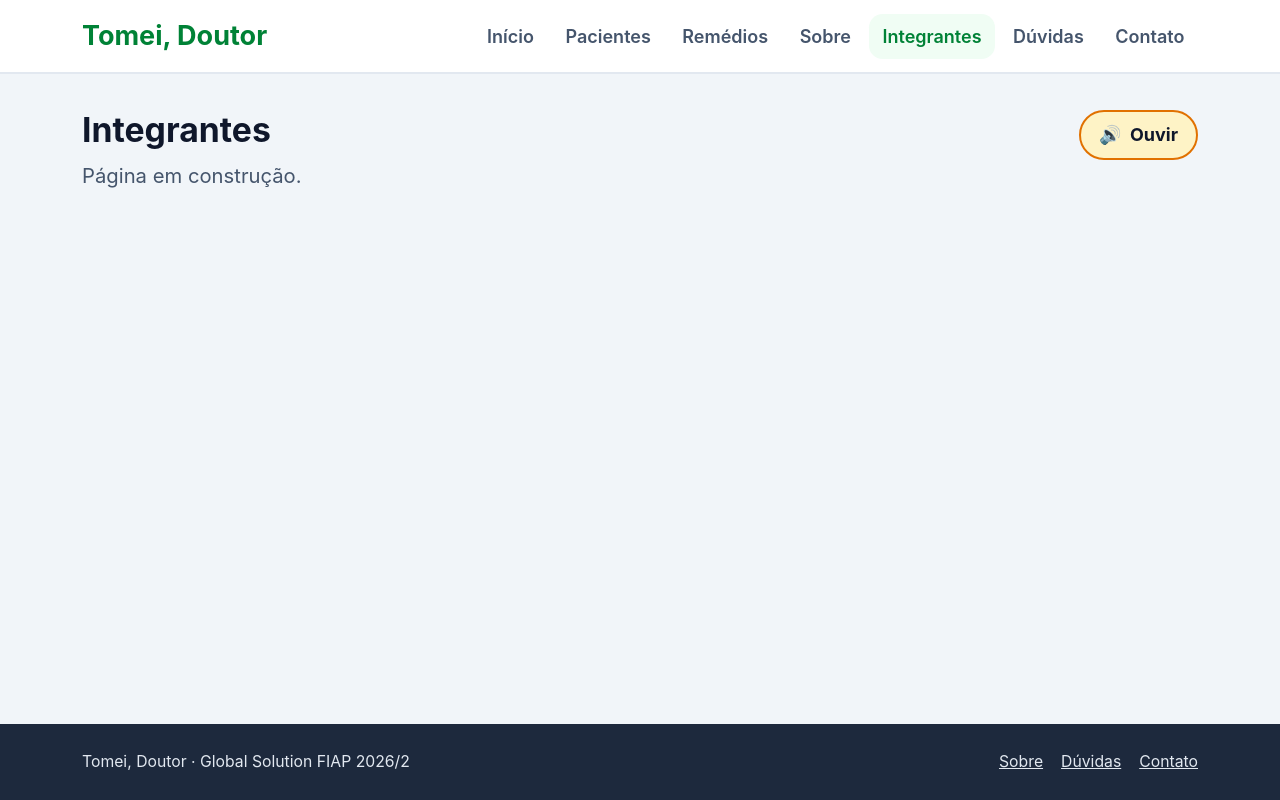
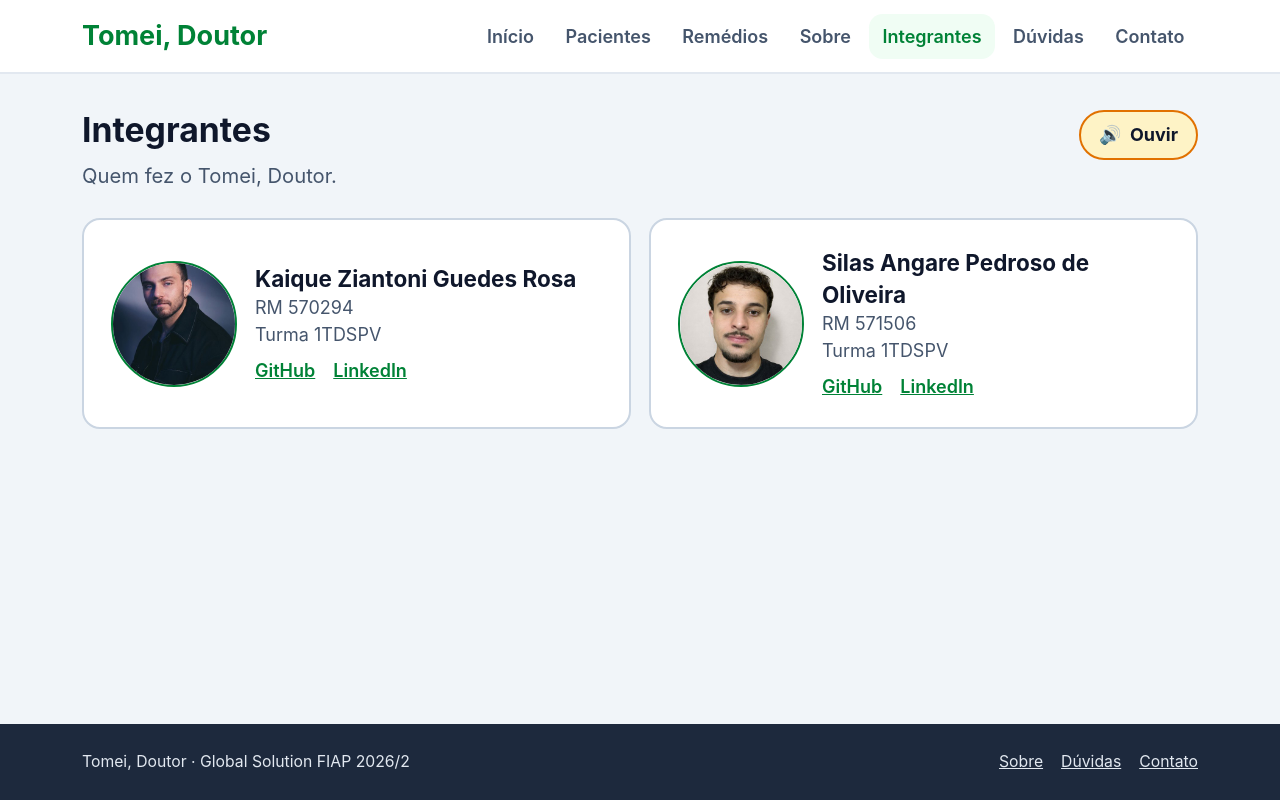
Before and after one commit to KaiqueZiantoni/front-gs2-fiap, a React (Vite) app: page /integrantes in a window 1280 px wide. Built offline with nearby package versions, Linux system fonts and the light colour scheme.

Commit message:
Adiciona pagina de integrantes

```diff
--- a/src/pages/Integrantes.tsx
+++ b/src/pages/Integrantes.tsx
@@ -1,9 +1,16 @@
+import CartaoIntegrante from '../components/CartaoIntegrante'
 import Titulo from '../components/Titulo'
+import { integrantes } from '../data/integrantes'
 
 function Integrantes() {
   return (
     <div>
-      <Titulo texto="Integrantes" subtitulo="Página em construção." />
+      <Titulo texto="Integrantes" subtitulo="Quem fez o Tomei, Doutor." />
+      <div className="grid gap-4 md:grid-cols-2">
+        {integrantes.map((integrante) => (
+          <CartaoIntegrante key={integrante.rm} integrante={integrante} />
+        ))}
+      </div>
     </div>
   )
 }
```
